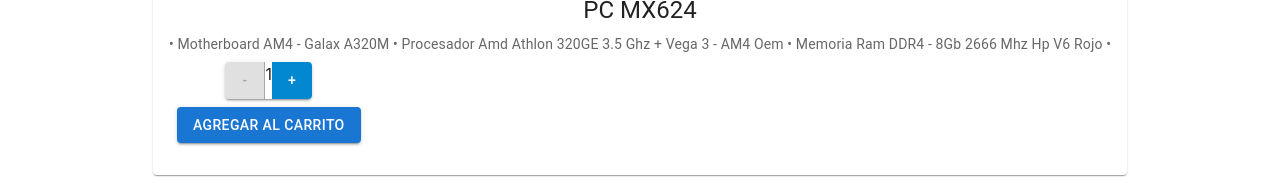
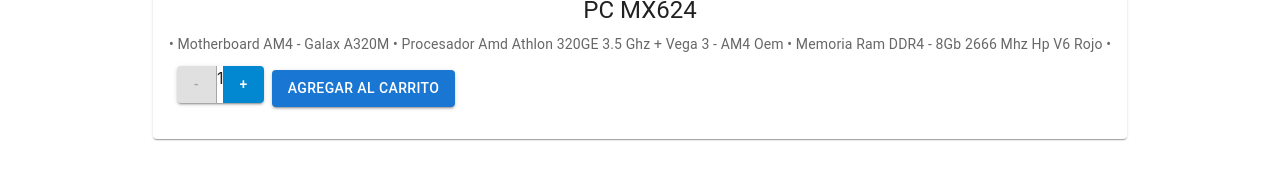
Before and after one commit to DiegaG182/ReactJs, a React (Create React App) app: page /product/1 in a window 1280 px wide. Shown: the part 378-571 px from the top of the page. Built offline with nearby package versions, Linux system fonts and the light colour scheme.

Commit message:
eventos correccion itemDetail

```diff
--- a/src/App.js
+++ b/src/App.js
@@ -4,12 +4,14 @@
 import Navbar from './components/Navbar';
 import {BrowserRouter, Route, Switch} from 'react-router-dom'
 import ItemDetailContainer from './container/ItemDetailContainer';
+import CartContextProvider from './context/CartContext';
 
 
 function App() {
 
   return (
     <div className="App">
+      <CartContextProvider>
         <BrowserRouter>
           <Navbar />
           <Switch>
@@ -20,6 +22,7 @@
             <Route exact path="/category/:categoryId" component={ItemListContainer} />
           </Switch>
         </BrowserRouter>
+      </CartContextProvider>
     </div>
   );
 }
--- a/src/components/Item.jsx
+++ b/src/components/Item.jsx
@@ -1,13 +1,9 @@
 import React from 'react'
-import ItemCount from './ItemCount'
 import {Card, CardActions , CardContent , CardMedia ,
         Button , Typography, Grid } from '@mui/material';
 import { Link } from 'react-router-dom';
 
 export default function Item(product) {
-    const handleClick=(contador) =>{
-        alert(`La cantidad agregada es ${contador}`)
-        }
 
         return (
             <Grid item >
--- a/src/components/ItemCount.jsx
+++ b/src/components/ItemCount.jsx
@@ -1,11 +1,9 @@
 import React, { useState } from 'react';
 import {ButtonGroup, Button} from '@mui/material/'
-import { Link } from 'react-router-dom';
+
 
 const ItemCount = ({inicial,stock,onAdd}) => {
     const [count, setCount] = useState(inicial);
-    const [cambiarBoton, setCambiarBoton] = useState(false)
-
 
     //Funcion para decrementar el contador
     function onDecrease(){
@@ -16,27 +14,13 @@
         count < stock ? setCount(count + 1) : console.log("no se puede sumar esta cantidad")
     }
 
-    function handlerOnAdd () {
-        onAdd(count)
-        setCount(inicial)
-        setCambiarBoton(true)
-    }
-
     return(
     <div>
-
          <ButtonGroup variant="contained" aria-label="outlined primary button group">
             <Button onClick={onDecrease} disabled={count<=inicial}  color="info">-</Button>
             <span> {count} </span>
             <Button onClick={onIncrease} disabled={count===stock}  color="info">+</Button>
         </ButtonGroup>
-
-        <div style={{ marginTop: '.5rem' }}>
-        { cambiarBoton
-        ? <Link to="/cart"> <Button color="primary" variant="contained">Finalizar Compra</Button> </Link>
-        : <Button onClick={handlerOnAdd} color="primary" variant="contained">Agregar al Carrito</Button>
-        }
-        </div>
     </div>
     )
 
--- a/src/components/ItemDetail.jsx
+++ b/src/components/ItemDetail.jsx
@@ -1,15 +1,25 @@
 import React, { useState } from 'react'
 import ItemCount from './ItemCount'
 import {Card, CardActions , CardContent , CardMedia ,
-        Typography, Grid } from '@mui/material';
+        Typography, Grid , Button,  } from '@mui/material';
+import { Link } from 'react-router-dom';
 
 export default function ItemDetail(product) {
-
-    const [count, setCont] = useState(0)
+    const inicial = 1;
+    const [count, setCount] = useState(inicial)
+    const [cambiarBoton, setCambiarBoton] = useState(false)
 
     const onAdd=(contador) =>{
-        setCont(contador)
-        }
+        setCount(contador)
+    }
+
+    function handlerOnAdd () {
+        onAdd(count)
+        setCount(inicial)
+        setCambiarBoton(true)
+        alert(count)
+    }
+
 
         return (
             <Grid item >
@@ -26,10 +36,16 @@
 
                 <CardActions>
                 <ItemCount
-                     inicial={1}
+                     inicial={inicial}
                      stock={product.stock}
                      onAdd={onAdd}
                     />
+                <div style={{ marginTop: '.5rem' }}>
+                    { cambiarBoton
+                    ? <Link to="/cart"> <Button color="primary" variant="contained">Finalizar Compra</Button> </Link>
+                    : <Button onClick={handlerOnAdd} color="primary" variant="contained">Agregar al Carrito</Button>
+                    }
+                </div>
                 </CardActions>
                 </CardContent>
             </Card>
--- a/src/container/ItemDetailContainer.jsx
+++ b/src/container/ItemDetailContainer.jsx
@@ -22,7 +22,7 @@
 
 
     return(
-    <Grid container spacing={2} justifyContent="center" alignItems="center">
+    <Grid container spacing={2} justifyContent="center" alignItems="center" >
         { loading ? <Loading/> : <ItemDetail key={product.id}  id={product.id} title={product.title} picUrl={product.picUrl} price={product.price} stock={product.stock} description={product.description} />  }
     </Grid>
     )
--- a/src/context/cartContext.jsx
+++ b/src/context/cartContext.jsx
@@ -1,10 +1,25 @@
-import { createContext } from "react";
+import { createContext, useState, useContext } from "react";
 
-export const CartContext = createContext()
+
+const CartContext = createContext()
+
+export const useCartContext = ()=> useContext(CartContext)
 
 const CartContextProvider = ({children}) => {
+    const [cartList, setCartList] = useState([])
+
+    function addToCart({item}){
+        setCartList([ ... cartList, item])
+    }
+
     return (
-        <CartContext.Provider value ={[]} />
+
+        <CartContext.Provider value ={[]} >
             {children}
-        )
+        </CartContext.Provider>
+
+            )
+
 }
+
+export default CartContextProvider;
```
Lines whose indentation alone changed are shown as unchanged.
